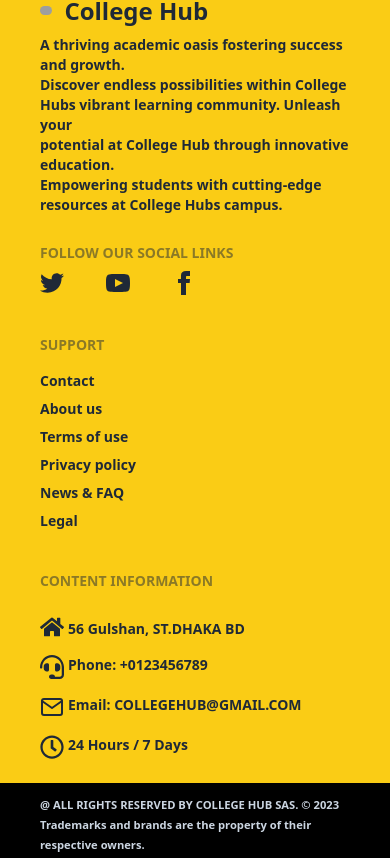
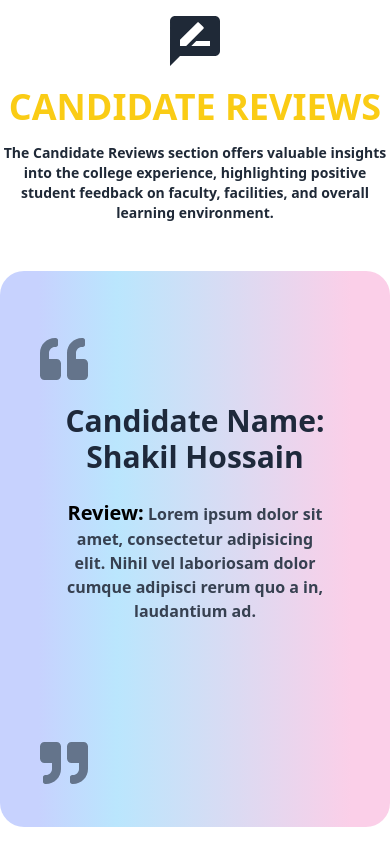
Before and after one commit to shakilahmedshuvo/college-hub-client, a React (Vite) app: page / in a window 390 px wide. Shown: the part 4706-5564 px from the top of the page. Built offline with nearby package versions, Linux system fonts and the light colour scheme; no server answers; grey boxes are pictures that could not be loaded.

Commit message:
add review secttion

```diff
--- a/src/Components/Pages/Home/Home/Home.jsx
+++ b/src/Components/Pages/Home/Home/Home.jsx
@@ -1,6 +1,7 @@
 import Banner from "../Banner/Banner";
 import BestCollege from "../BestCollege/BestCollege";
 import Gallery from "../Gallery/Gallery";
+import Review from "../Review/Review";
 import SearchBar from "../SearchBar/SearchBar";
 
 const Home = () => {
@@ -10,6 +11,7 @@ const Home = () => {
             <Banner />
             <BestCollege />
             <Gallery />
+            <Review />
         </div>
     );
 };
--- /dev/null
+++ b/src/Components/Pages/Home/Review/Review.jsx
@@ -0,0 +1,64 @@
+import { Swiper, SwiperSlide } from 'swiper/react';
+import 'swiper/css';
+import 'swiper/css/navigation';
+import { Navigation } from 'swiper/modules';
+import SectionTitle from '../../../Shared/SectionTitle';
+import { MdRateReview } from "react-icons/md";
+import { FaQuoteLeft, FaQuoteRight } from "react-icons/fa";
+
+const Review = () => {
+    return (
+        <div
+            className='max-w-7xl mx-auto'>
+            <div>
+                <MdRateReview className="mx-auto text-6xl mt-14" />
+                <SectionTitle
+                    heading={"Candidate Reviews"}
+                    subHeading={"The Candidate Reviews section offers valuable insights into the college experience, highlighting positive student feedback on faculty, facilities, and overall learning environment."}
+                ></SectionTitle>
+            </div>
+            {/* swiper js review section */}
+            <div
+                className='bg-gradient-to-r from-indigo-200 from-10% via-sky-200 via-30% to-pink-200 to-90% rounded-3xl my-12'>
+                <Swiper
+                    rewind={true}
+                    navigation={true}
+                    modules={[Navigation]}
+                    className="mySwiper">
+                    {/* <SwiperSlide> */}
+                    <div className="p-10">
+                        <div
+                            className="grid md:grid-cols-12 mt-6">
+                            <div
+                                className="col-span-1">
+                                <FaQuoteLeft
+                                    className="text-5xl text-slate-500" />
+                            </div>
+                            {/* review */}
+                            <div
+                                className="col-span-10 font-bold p-5 text-slate-800 text-center">
+                                <h2
+                                    className='text-3xl mb-6'>
+                                    Candidate Name:  Shakil Hossain
+                                </h2>
+                                <h2
+                                className='text-gray-700'>
+                                    <span
+                                    className='text-xl text-black'>Review:</span> Lorem ipsum dolor sit amet, consectetur adipisicing elit. Nihil vel laboriosam dolor cumque adipisci rerum quo a in, laudantium ad.
+                                </h2>
+                            </div>
+                            <div
+                                className="col-span-1 flex justify-end place-items-end mt-24">
+                                <FaQuoteRight
+                                    className="text-5xl text-slate-500" />
+                            </div>
+                        </div>
+                    </div>
+                    {/* </SwiperSlide> */}
+                </Swiper>
+            </div>
+        </div>
+    );
+};
+
+export default Review;
```
